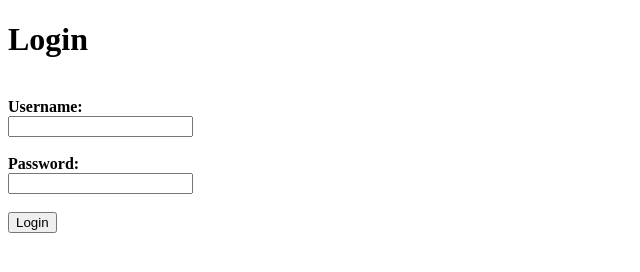
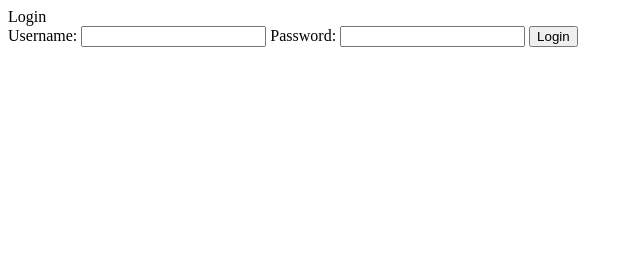
Before and after one commit to iamneo-production/ecabcbbddabb305677701bfdbccbfebeddone, a plain HTML site: page public/index.html in a window 1280 px wide. Shown: the whole page, without its empty margins (0-640 px from the left). Drawn offline with Linux system fonts and the light colour scheme.

Commit message:
Backup Commit

```diff
--- a/public/index.html
+++ b/public/index.html
@@ -5,26 +5,19 @@
   <meta http-equiv="X-UA-Compatible" content="IE=edge">
   <meta name="viewport" content="width=device-width, initial-scale=1.0">
   <title>Validation</title>
+  <link rel="stylesheet"
 
   <h1>Login</h1>
 </head>
 <body>
   <div class="container">
     <form>
-      <label="usern"
+      <label="username">Username:</label>
+      <input type="text" id="username" name="username">
+      <label="username">Password:</label>
+      <input type="password" id="password" name="password">
+      <button type="submit" class="button">Login</button>
   </form>
-    <br>
-  <label><strong>Username:</strong></label>
-    <br>
-  <input type="text" name="text">
-  <br>
-  <br>
-  <label><strong>Password:</strong></label>
-  <br>
-  <input type="password" name="text">
-  <br><br>
-  <input type="button" name="button" value="Login">
-
 </div>
 </body>
 </html>
```
